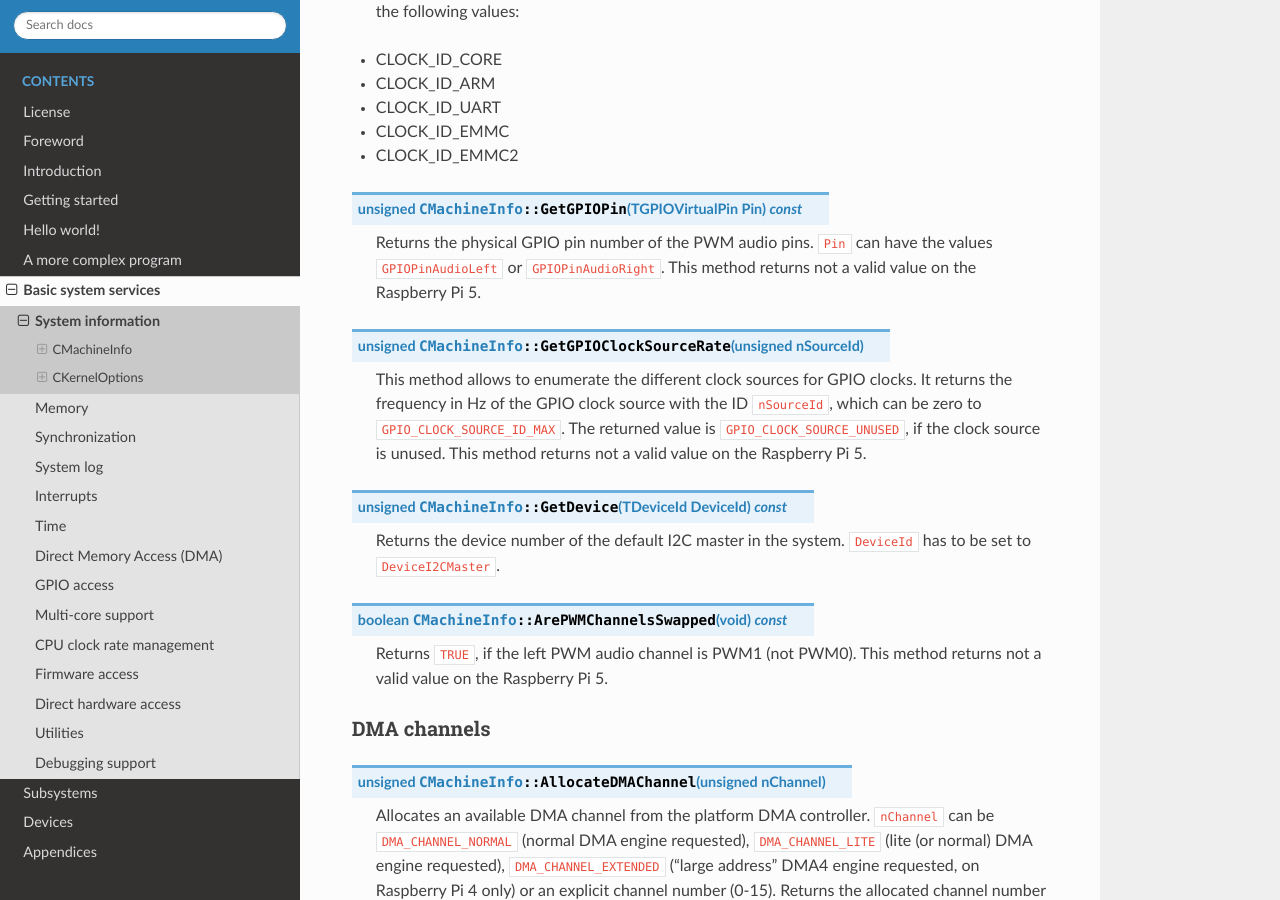
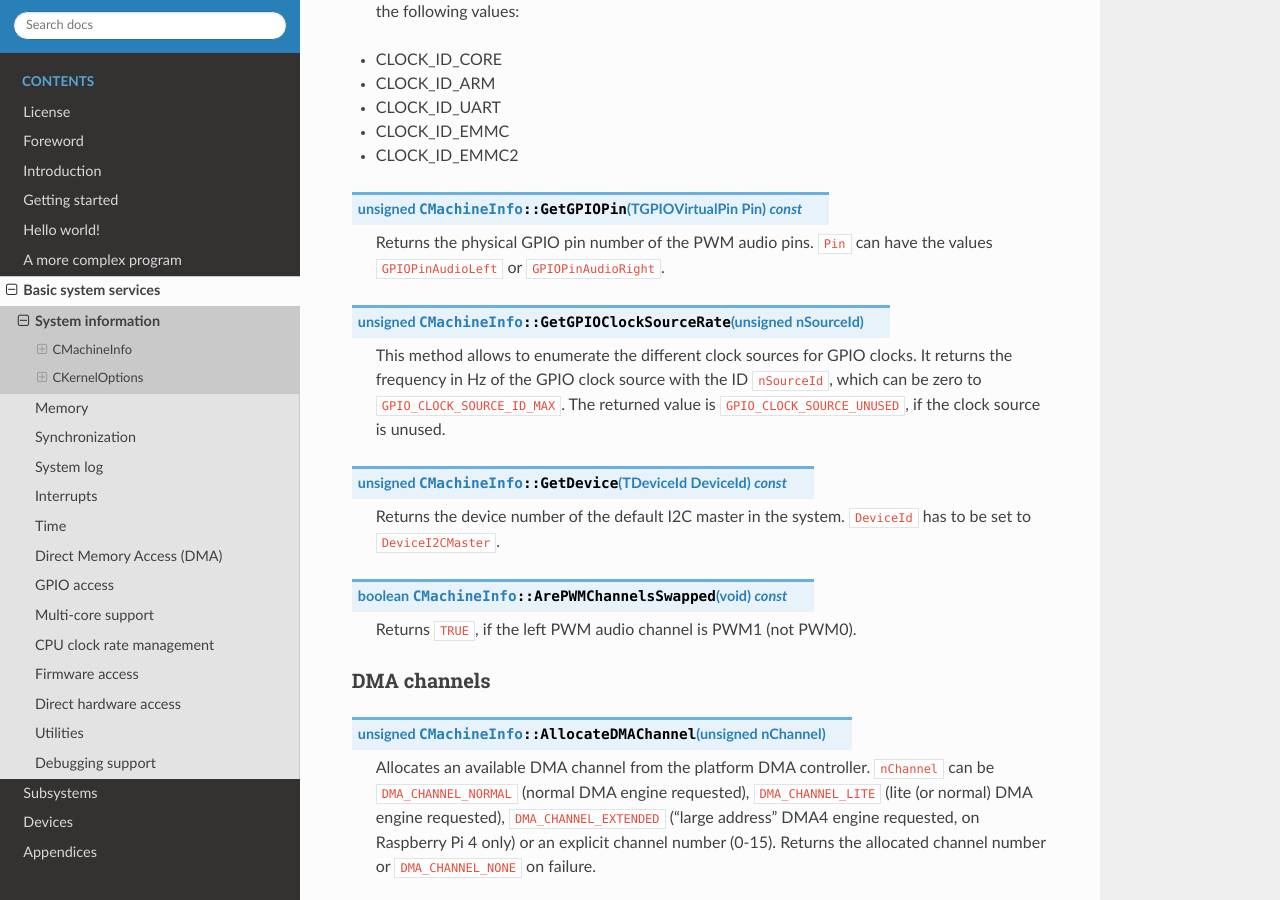
Before and after one commit to rsta2/circle-docs, a Sphinx documentation site: the page built from docs/basic-system-services/system-information.rst, in a window 1280 px wide and 900 px high, scrolled down 2484 px. Built offline with Sphinx 7.4.7 and the Read the Docs theme 2.0.0, drawn with Linux system fonts in a browser that asks for light colours.

Commit message:
basic-system-services/system-information: Update "Clocks and peripherals" for RPi 5

```diff
--- a/docs/basic-system-services/system-information.rst
+++ b/docs/basic-system-services/system-information.rst
@@ -102,11 +102,11 @@ Clocks and peripherals
 
 .. cpp:function:: unsigned CMachineInfo::GetGPIOPin (TGPIOVirtualPin Pin) const
 
-	Returns the physical GPIO pin number of the PWM audio pins. ``Pin`` can have the values ``GPIOPinAudioLeft`` or ``GPIOPinAudioRight``. This method returns not a valid value on the Raspberry Pi 5.
+	Returns the physical GPIO pin number of the PWM audio pins. ``Pin`` can have the values ``GPIOPinAudioLeft`` or ``GPIOPinAudioRight``.
 
 .. cpp:function:: unsigned CMachineInfo::GetGPIOClockSourceRate (unsigned nSourceId)
 
-	This method allows to enumerate the different clock sources for GPIO clocks. It returns the frequency in Hz of the GPIO clock source with the ID ``nSourceId``, which can be zero to ``GPIO_CLOCK_SOURCE_ID_MAX``. The returned value is ``GPIO_CLOCK_SOURCE_UNUSED``, if the clock source is unused. This method returns not a valid value on the Raspberry Pi 5.
+	This method allows to enumerate the different clock sources for GPIO clocks. It returns the frequency in Hz of the GPIO clock source with the ID ``nSourceId``, which can be zero to ``GPIO_CLOCK_SOURCE_ID_MAX``. The returned value is ``GPIO_CLOCK_SOURCE_UNUSED``, if the clock source is unused.
 
 .. cpp:function:: unsigned CMachineInfo::GetDevice (TDeviceId DeviceId) const
 
@@ -114,7 +114,7 @@ Clocks and peripherals
 
 .. cpp:function:: boolean CMachineInfo::ArePWMChannelsSwapped (void) const
 
-	Returns ``TRUE``, if the left PWM audio channel is PWM1 (not PWM0). This method returns not a valid value on the Raspberry Pi 5.
+	Returns ``TRUE``, if the left PWM audio channel is PWM1 (not PWM0).
 
 DMA channels
 """"""""""""
```
